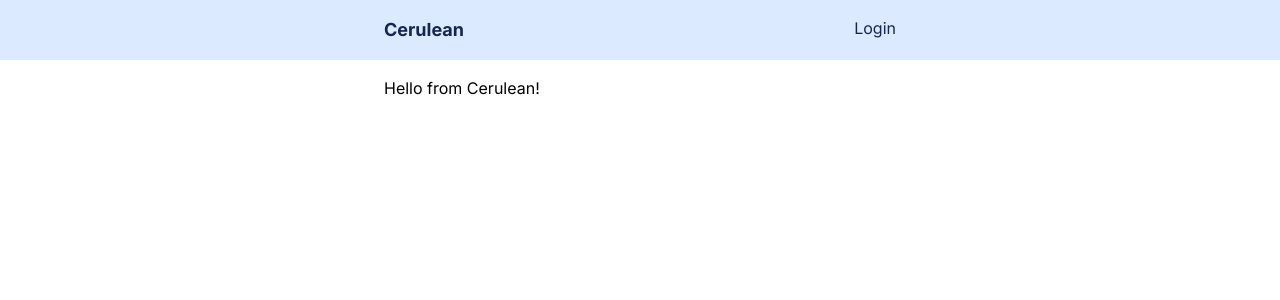
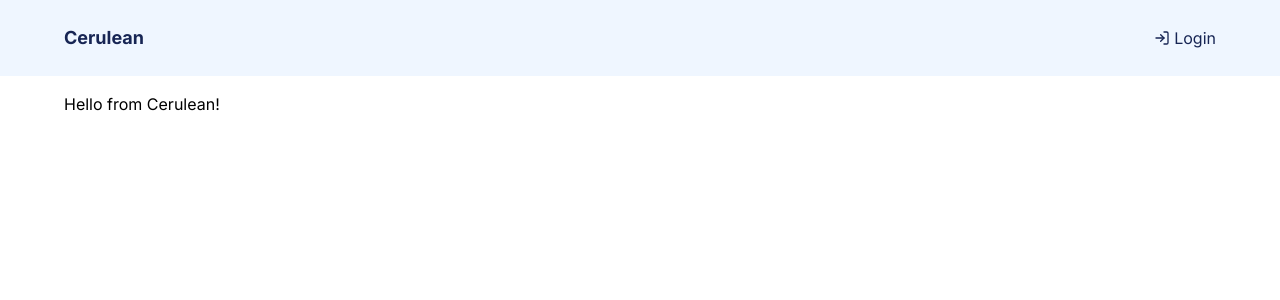
Before and after one commit to otomir23/cerulean, a Next.js app: page / in a window 1280 px wide. Shown: the top 300 px of the page. Built offline with nearby package versions, Linux system fonts and the light colour scheme; no server answers.

Commit message:
Fix wrong header & layout padding

```diff
--- a/src/app/layout.tsx
+++ b/src/app/layout.tsx
@@ -21,7 +21,7 @@ export default function RootLayout({children}: {
         <html lang="en">
         <body className={inter.className}>
             <Header />
-            <main className="px-96">
+            <main className="px-12 sm:px-16">
                 {children}
             </main>
         </body>
--- a/src/components/header-profile.tsx
+++ b/src/components/header-profile.tsx
@@ -1,14 +1,18 @@
 import {getProfile} from "@/auth/session";
 import Link from "next/link";
-import {LogInIcon} from "lucide-react";
+import {LogInIcon, LogOutIcon} from "lucide-react";
 
 export default async function HeaderProfile() {
     const profile = await getProfile()
-    if (!profile) return <Link href="/auth">Login</Link>
+    if (!profile) return (
+        <Link href="/auth" className="flex gap-1 items-center">
+            <LogInIcon size={16} /> Login
+        </Link>
+    )
     return (
         <div className="flex gap-1 items-center">
             <Link href={`/u/${profile.username}`}>@{profile.username}</Link>
-            <Link href="/auth/logout"><LogInIcon size={16} /></Link>
+            <Link href="/auth/logout"><LogOutIcon size={16} /></Link>
         </div>
     )
 }
--- a/src/components/header.tsx
+++ b/src/components/header.tsx
@@ -5,7 +5,7 @@ import Link from "next/link";
 export default function Header() {
 
     return (
-        <header className="sticky top-0 inset-x-0 bg-blue-100 py-4 text-blue-950 flex justify-between mb-4 px-96">
+        <header className="sticky top-0 inset-x-0 bg-blue-50 py-6 text-blue-950 flex justify-between mb-4 px-12 sm:px-16">
             <Link href="/" className="font-bold text-lg">Cerulean</Link>
             <Suspense fallback={<div className="h-4 w-24 bg-blue-300 animate-pulse" />}>
                 <HeaderProfile />
```
